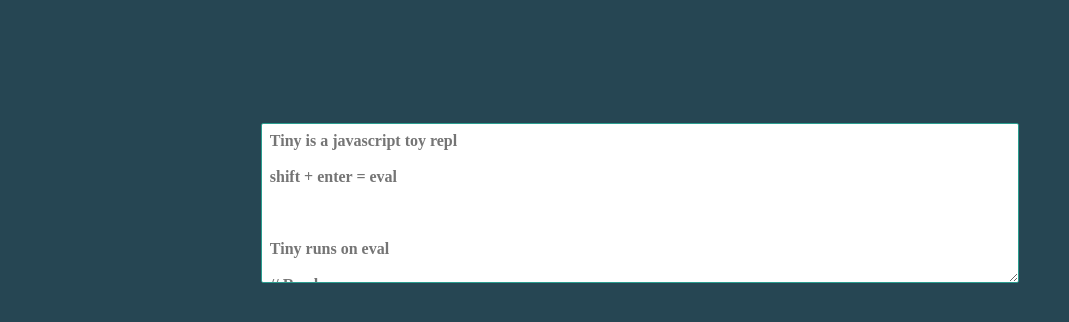
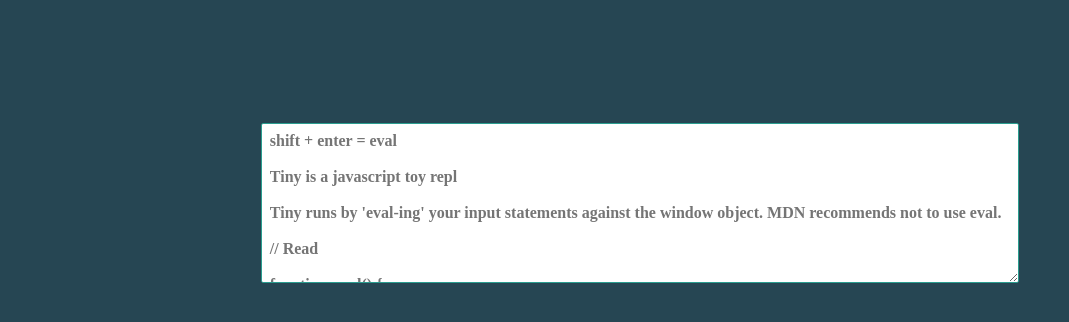
Before and after one commit to Discmonkey/tiny, a plain HTML site: page index.html in a window 1280 px wide. Shown: the part 48-370 px from the top of the page, without its empty margins (0-1069 px from the left). Drawn offline with Linux system fonts and the light colour scheme.

Commit message:
messaging

```diff
--- a/index.html
+++ b/index.html
@@ -171,11 +171,9 @@
 		const source = s => eval_(s)[0];
 
 		document.getElementById("input").placeholder = [
+			"shift + enter = eval",
 			"Tiny is a javascript toy repl",
-			"shift + enter = eval",
-			"",
-			"Tiny runs on eval",
-
+			"Tiny runs by 'eval-ing' your input statements against the window object. MDN recommends not to use eval.",
 			"// Read", source("read"),
 			"// Eval", source("eval_"),
 			"// Print", source("print"),
```
